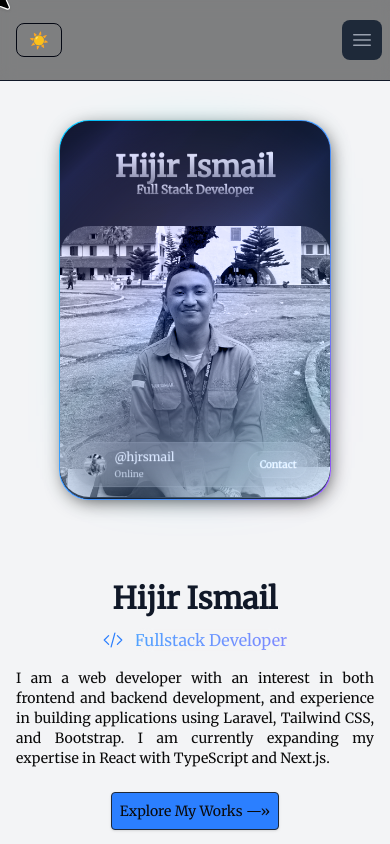
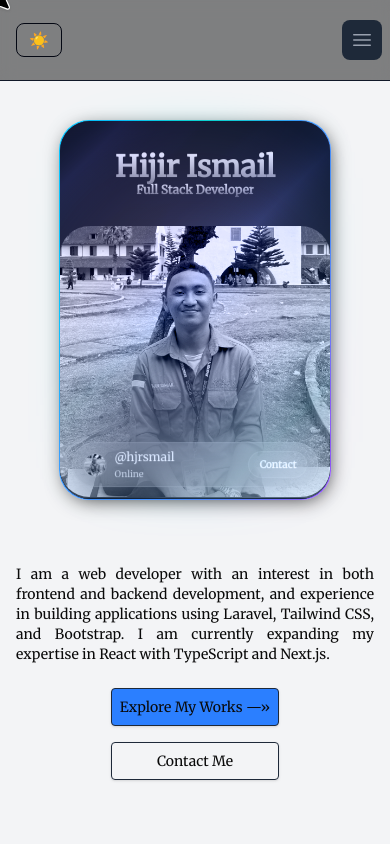
Before and after one commit to hjrsmail/porto-hijir, a Next.js app: page / in a window 390 px wide. Shown: the top 844 px of the page. Built offline with nearby package versions, Linux system fonts and the light colour scheme.

Commit message:
fix: update visibility of hero section elements for better responsiveness

```diff
--- a/app/(content)/hero/page.tsx
+++ b/app/(content)/hero/page.tsx
@@ -125,7 +125,7 @@
                 ref={textRef}
                 className="flex max-w-4xl flex-col items-center pt-20 md:ml-6 md:items-start md:pt-0 lg:col-span-2"
             >
-                <h1 className="text-3xl text-gray-900 sm:text-5xl lg:text-6xl dark:text-gray-300">
+                <h1 className="hidden md:block text-3xl text-gray-900 sm:text-5xl lg:text-6xl dark:text-gray-300">
                     <strong ref={nameRef} className="invisible">
                         Hijir Ismail
                     </strong>
@@ -143,7 +143,7 @@
 
                 </div>
 
-                <div className="mt-3 flex items-center gap-3 text-base sm:text-2xl dark:text-gray-200">
+                <div className="mt-3 flex items-center gap-3 text-base sm:text-2xl dark:text-gray-200 hidden md:block ">
                     <CodeBracketIcon className="size-5 text-blue-500 md:size-8" />
                     <GradientText
                         colors={["oklch(70.7% 0.165 254.624)", "oklch(62.7% 0.265 303.9)"]}
@@ -154,7 +154,7 @@
                     </GradientText>
                 </div>
 
-                <p className="mt-4 text-justify text-sm md:text-lg dark:text-gray-400">
+                <p className="-mt-4 md:mt-4 text-justify text-sm md:text-lg dark:text-gray-400">
                     I am a web developer with an interest in both frontend and backend development, and experience in building applications using Laravel, Tailwind CSS, and Bootstrap. I am currently expanding my expertise in React with TypeScript and Next.js.
                 </p>
 
```
